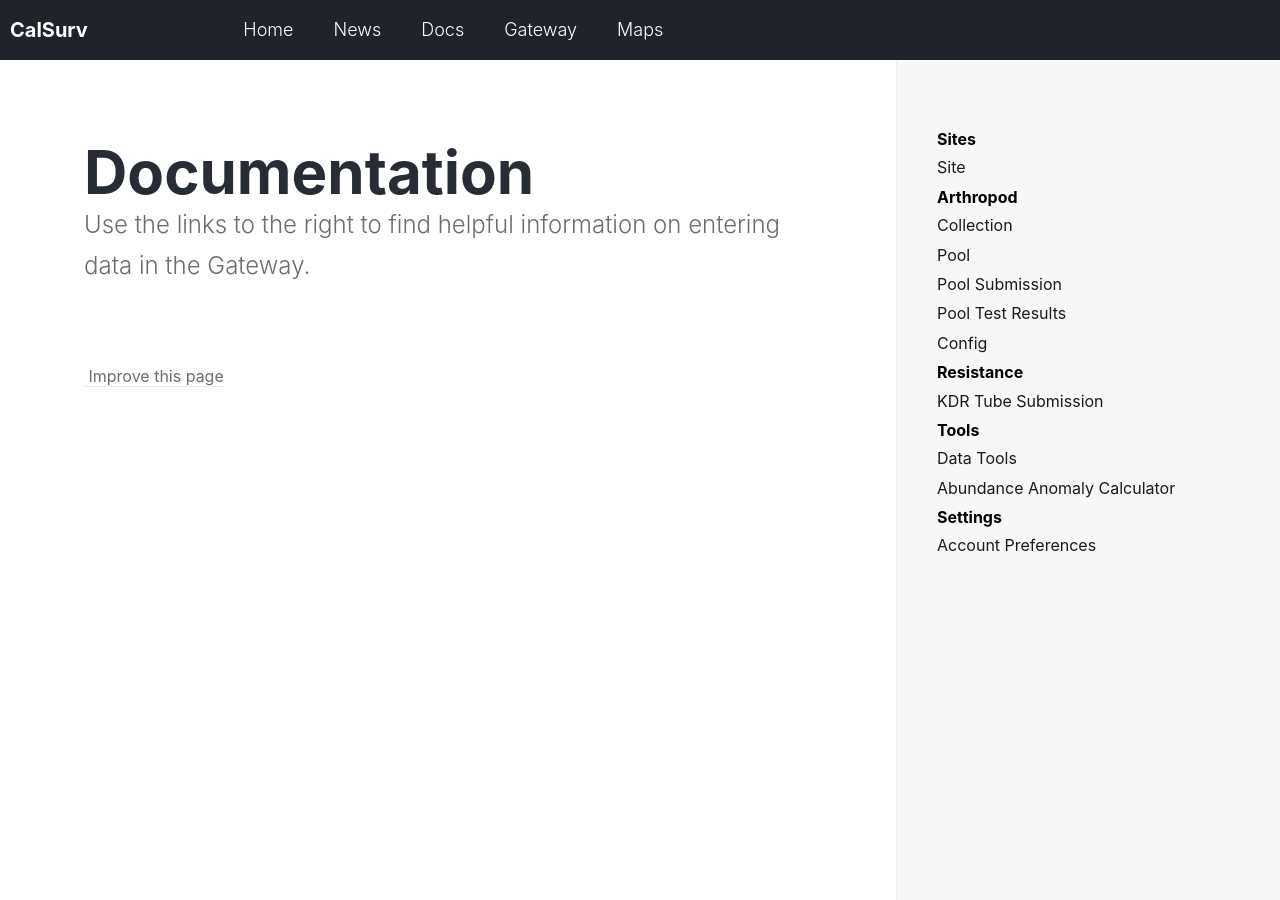
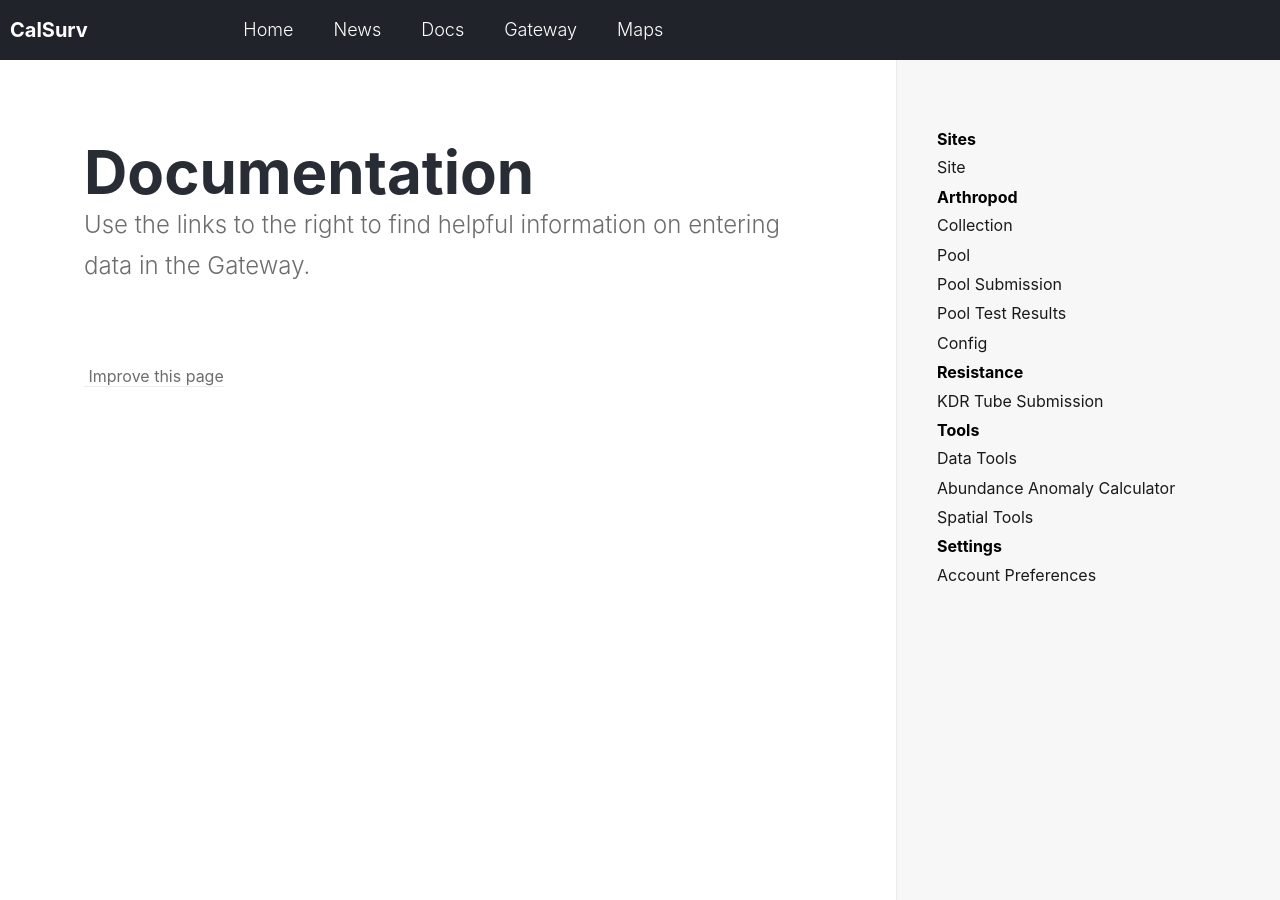
Before and after one commit to tlvaldepena/vectorsurv.org, a Jekyll site: the page built from _docs/index.md, in a window 1280 px wide and 900 px high. Built offline with Jekyll 4.4.1, drawn with Linux system fonts in a browser that asks for light colours.

Commit message:
Add spatial tools link

```diff
--- a/_data/docs_nav.yml
+++ b/_data/docs_nav.yml
@@ -15,6 +15,7 @@
   docs:
     - link: /docs/tools/data-tools/
     - link: /docs/tools/calculators/anomaly/
+    - link: /docs/tools/spatial-tools/
 - title: Settings
   docs:
     - link: /docs/settings/account-preferences/
```
